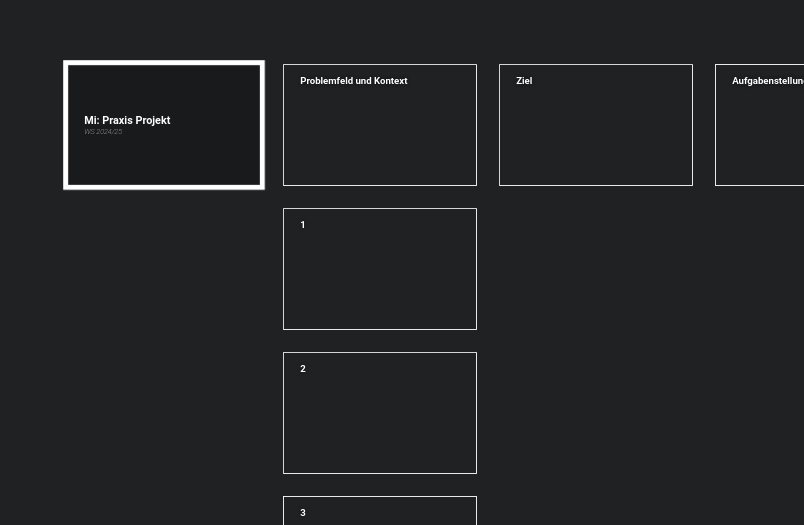
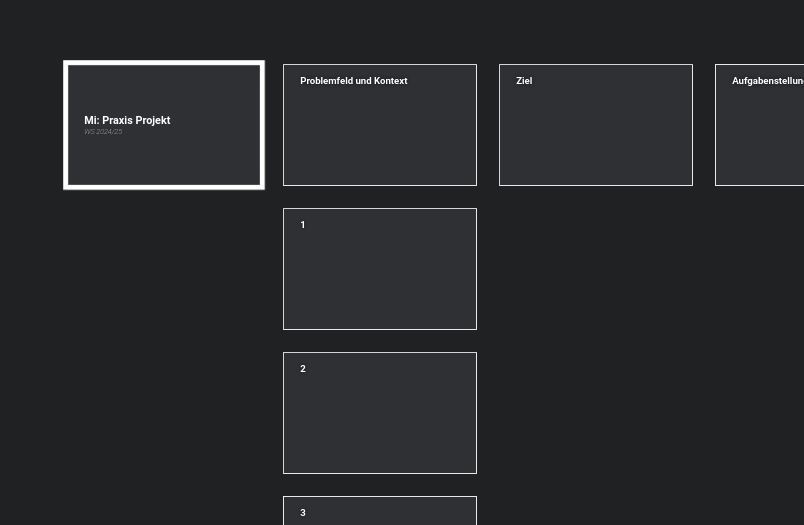
Before and after one commit to calvinhnzr/slides, a React (Vite) app: page / in a window 1280 px wide. Shown: the part 275-800 px from the top of the page, without its empty margins (476-1280 px from the left). Built offline with nearby package versions, Linux system fonts and the light colour scheme.

Commit message:
[TASK] tmp

```diff
--- a/src/App.jsx
+++ b/src/App.jsx
@@ -23,9 +23,10 @@ const Div = styled.div`
   width: 100%;
   height: 100%;
   overflow: hidden;
-  background-color: #202123;
-  z-index: 100;
+  /* background-color: #202123; */
+
   &.explosion {
+    transform-origin: center;
     transform: scale(0.15);
     overflow: visible;
     /* border: 1rem solid white; */
--- a/src/components/styled/Slideshow.jsx
+++ b/src/components/styled/Slideshow.jsx
@@ -18,8 +18,13 @@ const Main = styled.main`
   flex-direction: row;
   will-change: transform;
   transition: 0.5s transform linear;
-
-  transform: translateX(${(props) => props.currentArticle * -100}%);
+  gap: 0 10rem;
+  transform: translateX(
+    calc(
+      ${(props) => props.currentArticle * -100}% -
+        ${(props) => props.currentArticle * props.gap}rem
+    )
+  );
   &.explosion {
     /* transition: none; */
     gap: 0 ${GAP_EXPLOSION}rem;
@@ -37,13 +42,23 @@ const Main = styled.main`
 const Article = styled.article`
   width: 100%;
   height: 100%;
-  flex: 0 0 auto;
+  /* flex: 0 0 auto; */
+  display: flex;
+  flex-grow: 0;
+  flex-shrink: 0;
+  flex-basis: auto;
 
+  z-index: 10;
   flex-direction: column;
   will-change: transform;
   transition: 0.5s transform linear;
-
-  transform: translateY(${(props) => props.currentSection * -100}%);
+  gap: 10rem;
+  transform: translateY(
+    calc(
+      ${(props) => props.currentSection * -100}% -
+        ${(props) => props.currentSection * props.gap}rem
+    )
+  );
 
   background-color: ${COLOR_BACKGROUND};
   &:first-of-type {
@@ -71,7 +86,8 @@ export const Section = styled.section`
   grid-template-columns: repeat(12, 1fr);
   grid-template-rows: repeat(12, 1fr);
   gap: 1rem;
-  z-index: 70;
+  z-index: 1;
+  background-color: #2e3034;
   &.explosion {
     outline: 0.4rem solid white;
   }
```
